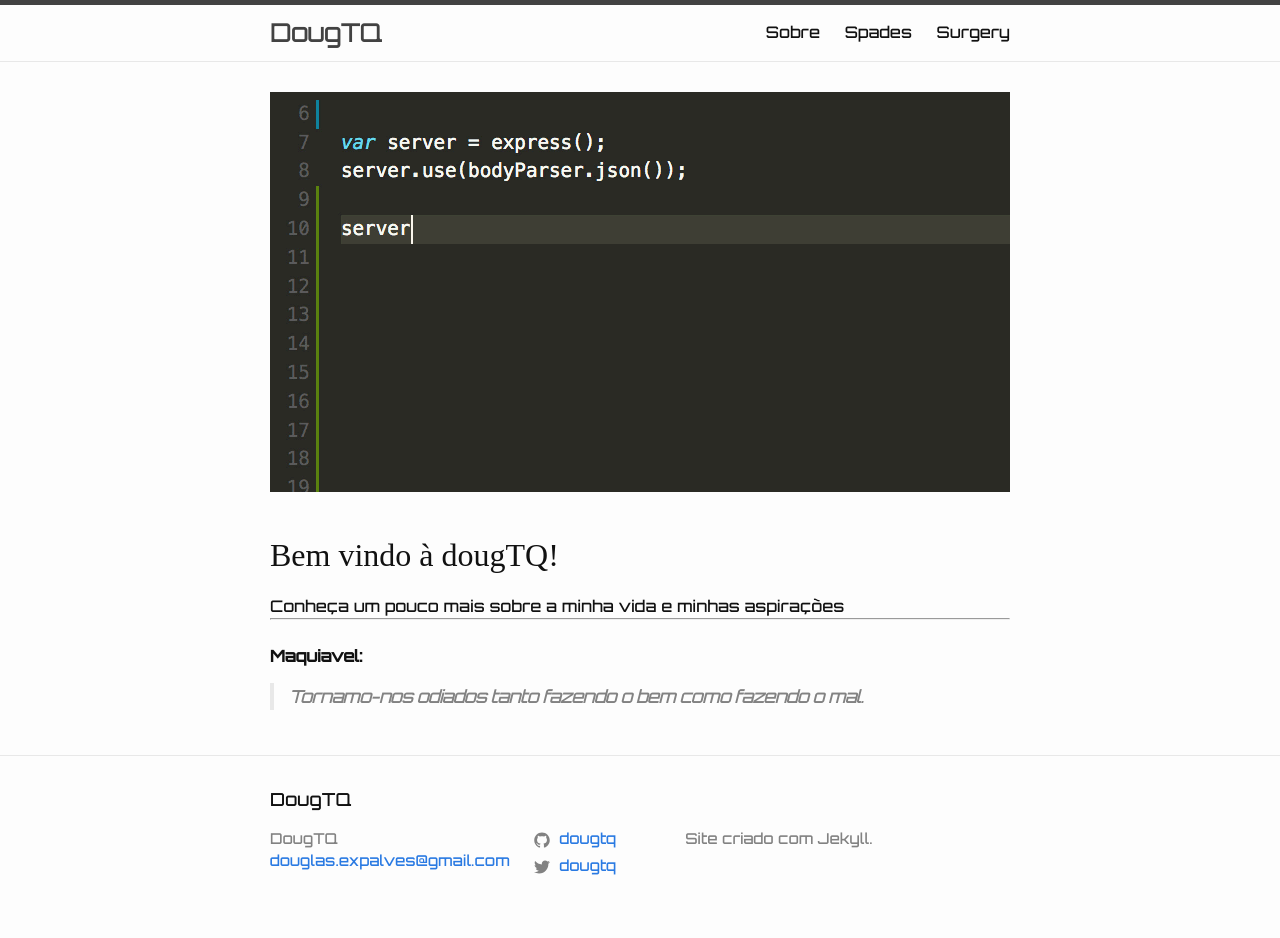
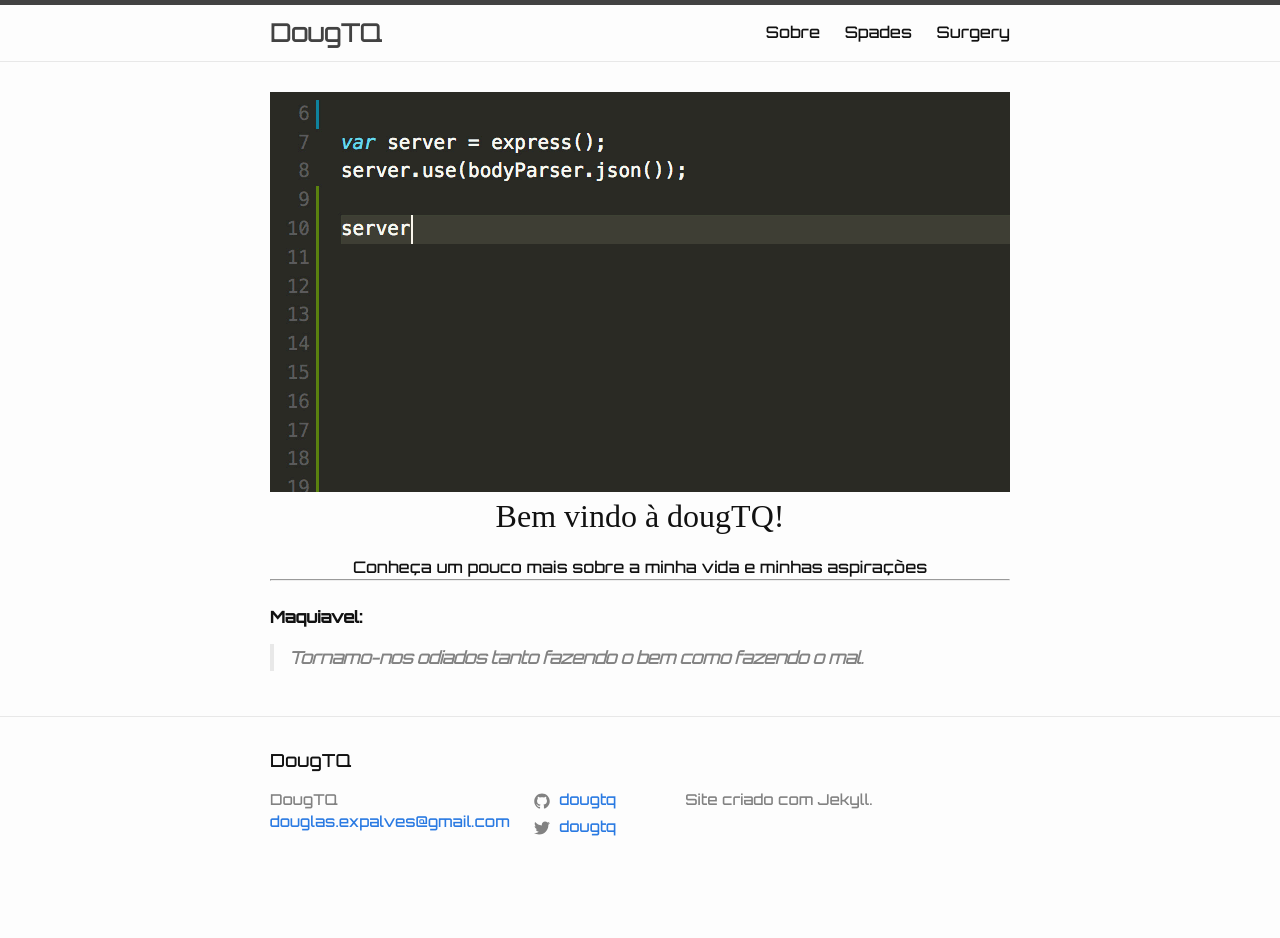
Before and after one commit to dougtq/mypage-tq, a Jekyll site: the page built from index.md, in a window 1280 px wide. Built offline with Jekyll 4.4.1, drawn with Linux system fonts in a browser that asks for light colours; nearby versions of some CDN libraries; some web fonts are replaced; after the commit the page ends 900 px from its top, so only the background shows below that.

Commit message:
update index.md

```diff
--- a/index.md
+++ b/index.md
@@ -6,9 +6,8 @@ maquiavel: 'Tornamo-nos odiados tanto fazendo o bem como fazendo o mal.'
 ---
   <div class="landscape">
   </div>
-  <br>
-  <div>
-    <h1 class="text-center"> {{ page.titulo }} </h1>
+  <div align="center">
+    <h1> {{ page.titulo }} </h1>
     {{ page.descricao }}
   </div>
   <hr>
```
